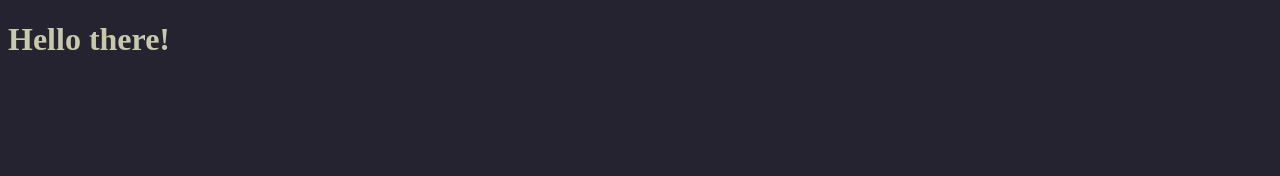
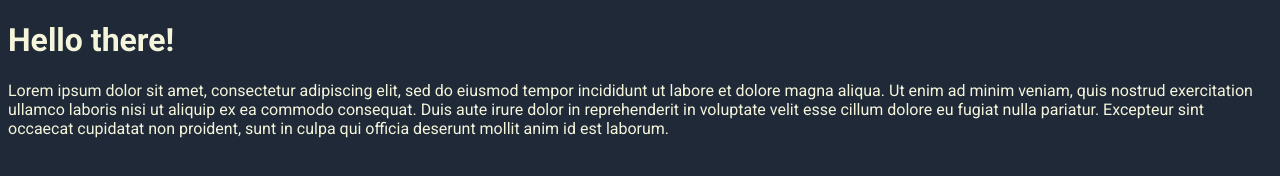
Before and after one commit to Sawertynn/odin-project, a plain HTML site: page landing-page/index.html in a window 1280 px wide. Drawn offline with Linux system fonts and the light colour scheme.

Commit message:
added: roboto font

```diff
--- a/landing-page/index.html
+++ b/landing-page/index.html
@@ -5,8 +5,13 @@
     <meta name="viewport" content="width=device-width, initial-scale=1.0">
     <title>Landing Page</title>
     <link rel="stylesheet" href="style.css">
+
+    <link rel="preconnect" href="https://fonts.googleapis.com">
+    <link rel="preconnect" href="https://fonts.gstatic.com" crossorigin>
+    <link href="https://fonts.googleapis.com/css2?family=Roboto:ital,wght@0,100..900;1,100..900&display=swap" rel="stylesheet">
 </head>
 <body>
     <h1>Hello there!</h1>
+    <p>Lorem ipsum dolor sit amet, consectetur adipiscing elit, sed do eiusmod tempor incididunt ut labore et dolore magna aliqua. Ut enim ad minim veniam, quis nostrud exercitation ullamco laboris nisi ut aliquip ex ea commodo consequat. Duis aute irure dolor in reprehenderit in voluptate velit esse cillum dolore eu fugiat nulla pariatur. Excepteur sint occaecat cupidatat non proident, sunt in culpa qui officia deserunt mollit anim id est laborum.</p>
 </body>
 </html>
--- a/landing-page/style.css
+++ b/landing-page/style.css
@@ -1,4 +1,13 @@
+.roboto-something{
+    font-family: "Roboto", sans-serif;
+    font-optical-sizing: auto;
+    font-weight: normal;
+    font-style: normal;
+  }
+
+
 body {
-    color: rgb(199, 201, 172);
-    background-color: rgb(38, 35, 48);
+    color: beige;
+    background-color: #1f2937;
+    font-family: 'Roboto', sans-serif;
 }
```
Also changed, not shown: landing-page/img/01.png (added), landing-page/img/02.png (added).
